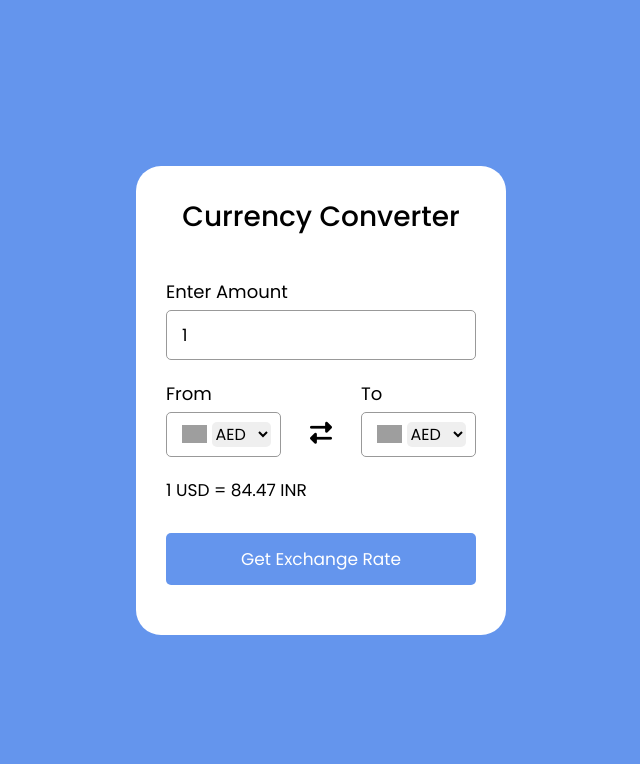
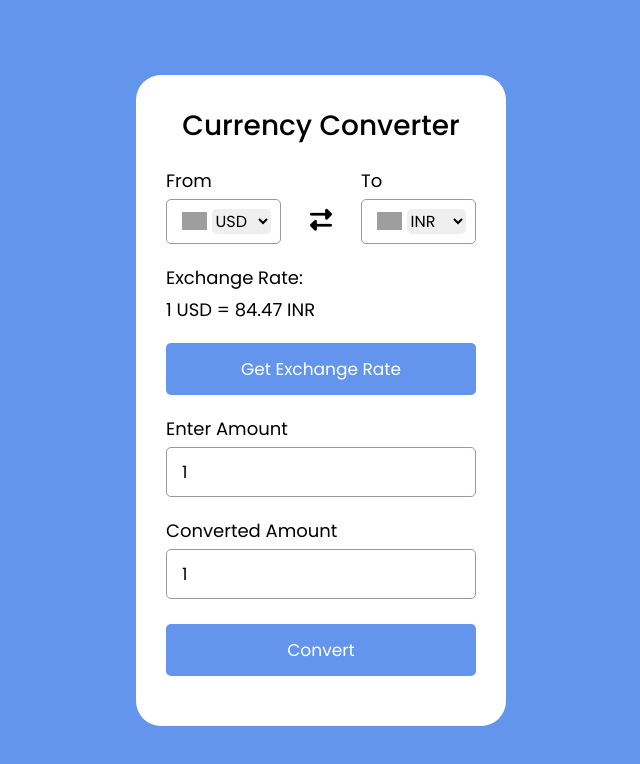
Before and after one commit to vishalkj2002/currency-converter, a plain HTML site: page index.html in a window 1280 px wide. Shown: the whole page, without its empty margins (319-959 px from the left). Drawn offline with Linux system fonts and the light colour scheme; grey boxes are pictures that could not be loaded.

Commit message:
enhance currency converter UI with favicon, improved layout, and additional functionality for amount conversion

```diff
--- a/index.html
+++ b/index.html
@@ -4,6 +4,7 @@
     <meta charset="UTF-8" />
     <meta name="viewport" content="width=device-width, initial-scale=1.0" />
     <title>Currency Converter</title>
+    <link rel="shortcut icon" href="favicon.ico" type="image/x-icon">
     <link rel="stylesheet" href="style.css" />
     <link
       rel="stylesheet"
@@ -18,10 +19,6 @@
     <div class="main-container">
       <header>Currency Converter</header>
       <form action="#">
-        <div class="amount">
-          <p>Enter Amount</p>
-          <input type="text" value="1" />
-        </div>
         <div class="drop-list">
           <div class="from">
             <p>From</p>
@@ -39,8 +36,20 @@
             </div>
           </div>
         </div>
-        <div class="exchange-rate">1 USD = 84.47 INR</div>
-        <button>Get Exchange Rate</button>
+        <div class="exchange-rate">
+          <p>Exchange Rate:</p>
+          <p>1 USD = 84.47 INR</p>
+        </div>
+        <button class="get-exchange-rate">Get Exchange Rate</button>
+        <div class="amount">
+          <p>Enter Amount</p>
+          <input type="text" value="1" />
+        </div>
+        <div class="converted-amount">
+          <p>Converted Amount</p>
+          <input type="text" value="1">
+        </div>
+        <button class="convert-currency">Convert</button>
       </form>
     </div>
   </body>
--- a/script.js
+++ b/script.js
@@ -4,13 +4,13 @@ const dropList = document.querySelectorAll(".drop-list select");
 
 for (let i = 0; i < dropList.length; i++) {
   for (let currency_code in country_list) {
-    let selected;
-    if (i == 0) {
-      selected = currency_code == "USD" ? "selected" : "";
-    } else if (i == 1) {
-      selected = currency_code == "INR" ? "selected" : "";
+    let selected = "";
+    if (i === 0 && currency_code === "USD") {
+      selected = "selected";
+    } else if (i === 1 && currency_code === "INR") {
+      selected = "selected";
     }
-    let optionTag = `<option value="${currency_code}">${currency_code}</option>`;
+    let optionTag = `<option value="${currency_code}" ${selected}>${currency_code}</option>`;
     dropList[i].insertAdjacentHTML("beforeend", optionTag);
   }
 }
--- a/style.css
+++ b/style.css
@@ -33,7 +33,7 @@ body {
 }
 
 .main-container form {
-    margin: 40px 0 20px 0;
+    margin: 0 0 20px 0;
 }
 
 form :where(input, select, button) {
@@ -131,3 +131,21 @@ form button {
     cursor: pointer;
     background: cornflowerblue;
 }
+
+
+
+.get-exchange-rate {
+    margin-top: -10px;
+}
+
+.amount {
+    margin-top: 20px;
+}
+
+.converted-amount {
+    margin-top: 20px;
+}
+
+.convert-currency {
+    margin-top: 25px;
+}
```
Also changed, not shown: favicon.ico (added).
